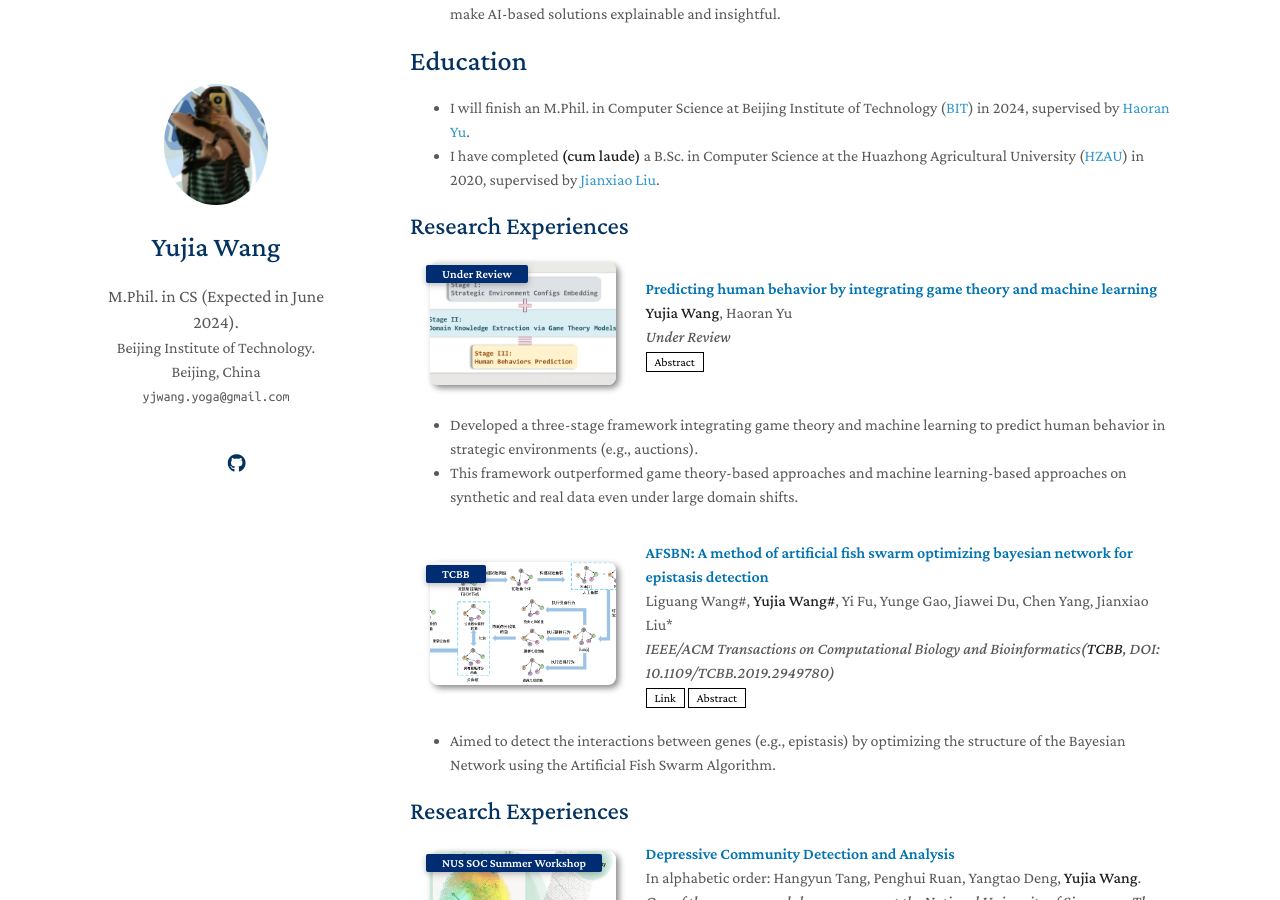
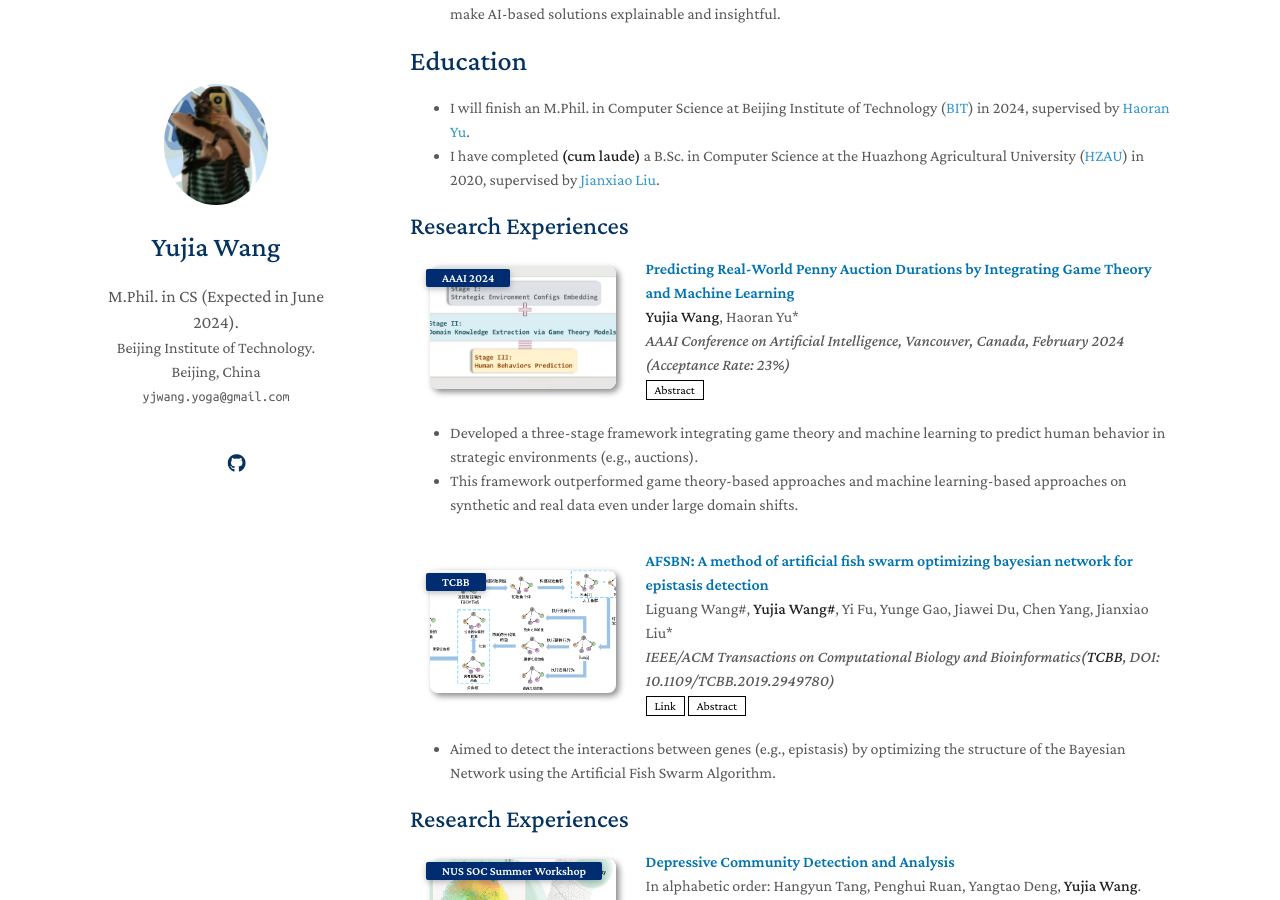
Before and after one commit to YogaWang7/YogaWang7.github.io, a Jekyll site: the page built from index.md, in a window 1280 px wide and 900 px high, scrolled down 304 px. Built offline with Jekyll 4.4.1, drawn with Linux system fonts in a browser that asks for light colours; nearby versions of some CDN libraries; comment, search, counter and statistics services are not loaded; a style sheet for code colours, icons or effects is not loaded; our own code applies the rules of GitHub Pages for plain Markdown files.

Commit message:
Update publications.md

```diff
--- a/_includes/publications.md
+++ b/_includes/publications.md
@@ -7,12 +7,12 @@
 <div class="pub-row">
   <div class="col-sm-3 abbr" style="position: relative;padding-right: 15px;padding-left: 15px;">
     <img src="assets/img/PA.png" class="teaser img-fluid z-depth-1">
-    <abbr class="badge">Under Review</abbr>
+    <abbr class="badge">AAAI 2024</abbr>
   </div>
   <div class="col-sm-9" style="position: relative;padding-right: 15px;padding-left: 20px;">
-    <div class="title" style="color:#0073B1">Predicting human behavior by integrating game theory and machine learning</div>
-    <div class="author"><strong>Yujia Wang</strong>, Haoran Yu</div>
-    <div class="periodical"><em>Under Review</em></div>
+    <div class="title" style="color:#0073B1">Predicting Real-World Penny Auction Durations by Integrating Game Theory and Machine Learning</div>
+    <div class="author"><strong>Yujia Wang</strong>, Haoran Yu*</div>
+    <div class="periodical"><em>AAAI Conference on Artificial Intelligence, Vancouver, Canada, February 2024 (Acceptance Rate: 23%)</em></div>
     <div class="links">
     <a href="javascript:void(0);" class="btn btn-sm z-depth-0 toggleAbstract" data-abstract="abstractContent1" role="button" style="font-size:12px;">Abstract</a>
       <div id="abstractContent1" style="display:none;background-color: #f5ebe0; color: #003049; font-size: 0.9em; padding: 15px;">  <!--font-style: italic; -->
```
